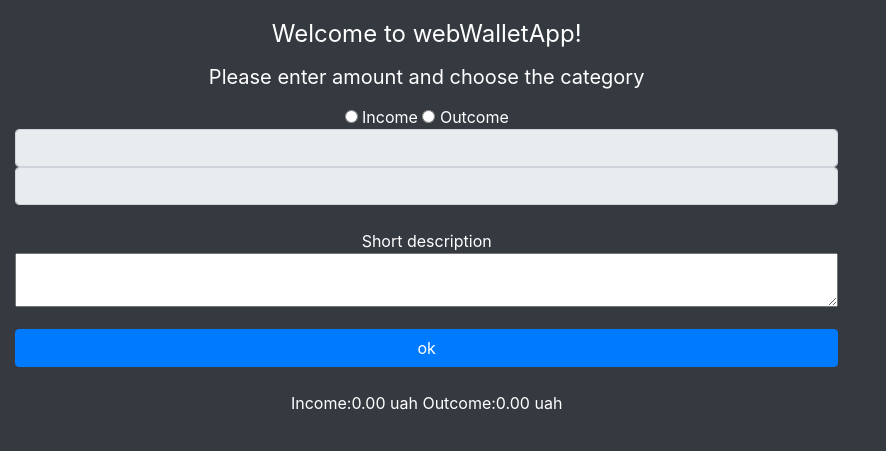
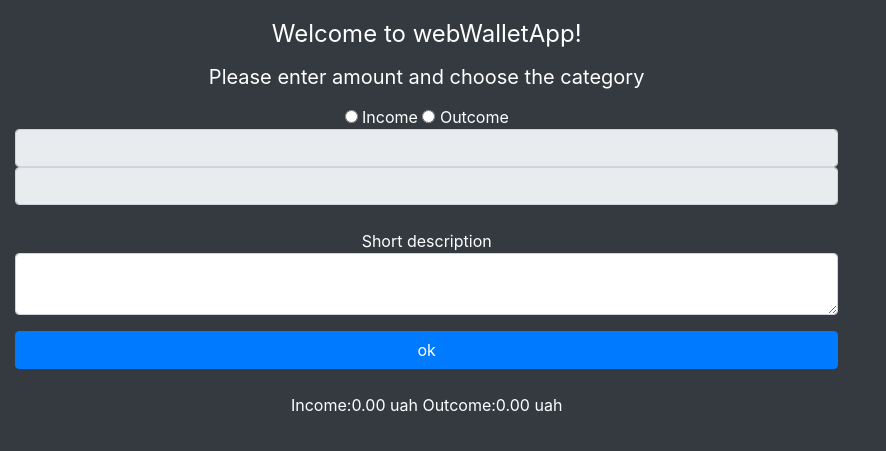
Before and after one commit to vkhvorostianyi/weBwallet, a Flask app: page / in a window 1280 px wide. Shown: the top 451 px of the page, without its empty margins (0-886 px from the left). Run offline with Flask 2, Linux system fonts and the light colour scheme; data that the repository does not hold is empty; some libraries are stand-ins or nearby versions.

Commit message:
edit resp design

```diff
--- a/static/style.css
+++ b/static/style.css
@@ -23,10 +23,3 @@ body, html {
      border-style: solid;
      border-color: white;
  }
- textarea {
-    -webkit-box-sizing: border-box;
-    -moz-box-sizing: border-box;
-    box-sizing: border-box;
-
-    width: 100%;
-}
--- a/templates/index.html
+++ b/templates/index.html
@@ -20,7 +20,7 @@
                     <input id='val' class="form-control" type="number" disabled><br>
                     <p>
                         Short description<br>
-                        <textarea name="message" id="msg" rows="2"></textarea>
+                        <textarea name="message" class="form-control" id="msg" rows="2"></textarea>
                     </p>
                     <button type="submit" id="sbm-btn" class="btn btn-primary btn-block">ok</button>
                  </form>
```
